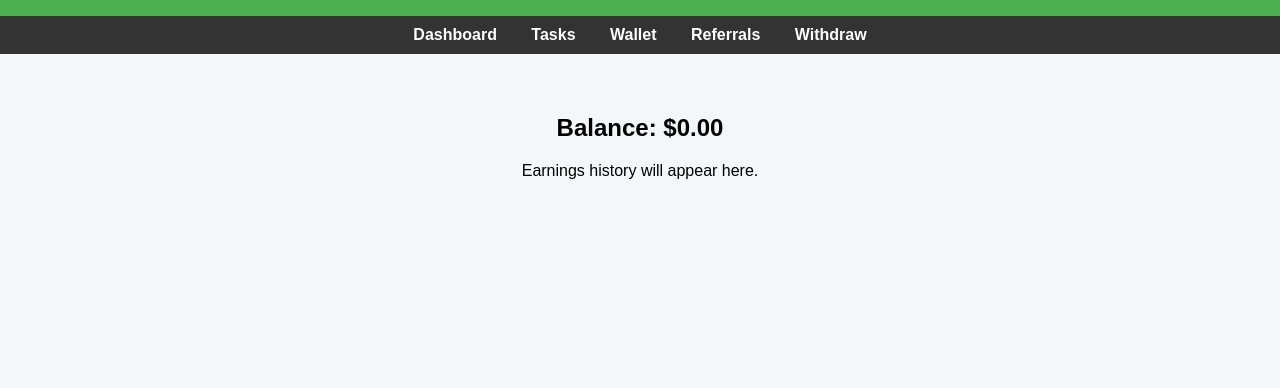
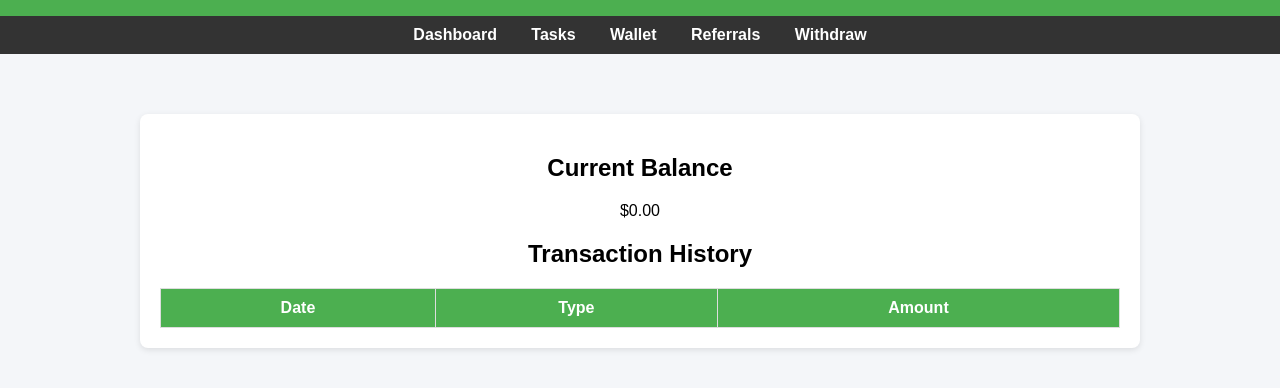
Before and after one commit to dyprince781-png/Task2Cash, a plain HTML site: page wallet.html in a window 1280 px wide. Shown: the part 94-482 px from the top of the page. Drawn offline with Linux system fonts and the light colour scheme.

Commit message:
Update wallet.html

```diff
--- a/wallet.html
+++ b/wallet.html
@@ -10,6 +10,11 @@
     nav { background: #333; padding: 10px; text-align: center; }
     nav a { color: white; margin: 0 15px; text-decoration: none; font-weight: bold; }
     .content { padding: 40px; text-align: center; }
+    .wallet-box { background: white; padding: 20px; margin: 20px auto; width: 80%;
+      border-radius: 8px; box-shadow: 0 2px 6px rgba(0,0,0,0.1); }
+    table { width: 100%; border-collapse: collapse; margin-top: 20px; }
+    th, td { border: 1px solid #ddd; padding: 10px; text-align: center; }
+    th { background: #4CAF50; color: white; }
   </style>
 </head>
 <body>
@@ -22,8 +27,45 @@
     <a href="withdraw.html">Withdraw</a>
   </nav>
   <div class="content">
-    <h2>Balance: $0.00</h2>
-    <p>Earnings history will appear here.</p>
+    <div class="wallet-box">
+      <h2>Current Balance</h2>
+      <p id="walletBalance">$0.00</p>
+
+      <h2>Transaction History</h2>
+      <table>
+        <thead>
+          <tr>
+            <th>Date</th>
+            <th>Type</th>
+            <th>Amount</th>
+          </tr>
+        </thead>
+        <tbody id="transactionTable"></tbody>
+      </table>
+    </div>
   </div>
+
+  <script>
+    let balance = parseFloat(localStorage.getItem("balance")) || 0;
+    document.getElementById("walletBalance").textContent = "$" + balance.toFixed(2);
+
+    // Load transactions
+    let transactions = JSON.parse(localStorage.getItem("transactions")) || [];
+
+    function renderTransactions() {
+      let table = document.getElementById("transactionTable");
+      table.innerHTML = "";
+      transactions.forEach(tx => {
+        let row = `<tr>
+            <td>${tx.date}</td>
+            <td>${tx.type}</td>
+            <td>${tx.amount}</td>
+        </tr>`;
+        table.innerHTML += row;
+      });
+    }
+
+    renderTransactions();
+  </script>
 </body>
-</html>
+  </html>
```
